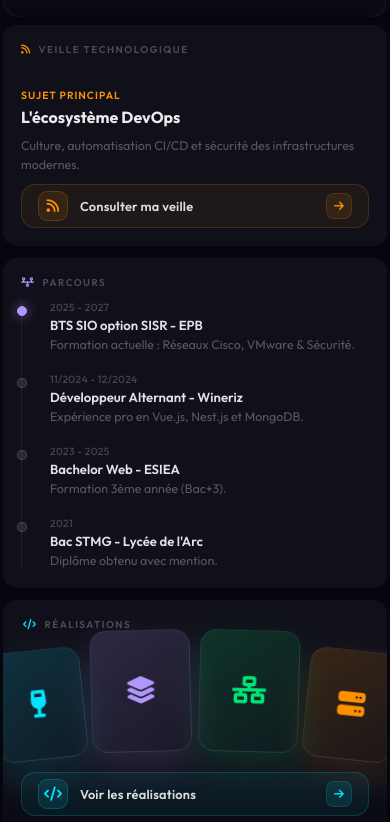
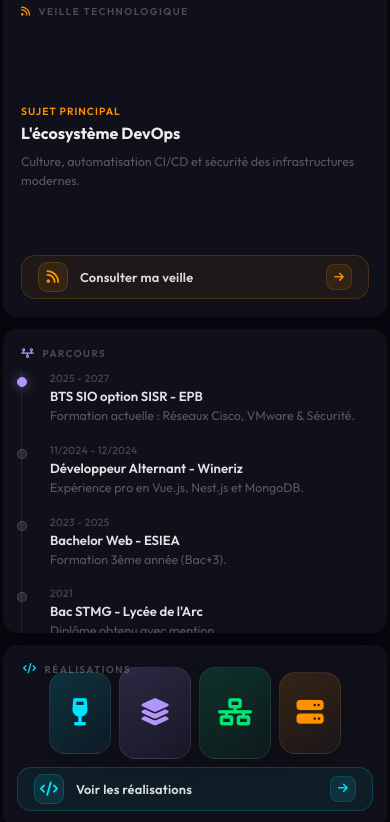
Before and after one commit to Yumhira/Portfolio, a plain HTML site: page index.html in a window 390 px wide. Shown: the part 1334-2156 px from the top of the page. Drawn offline with nearby package versions, Linux system fonts and the light colour scheme; a web font is replaced by a local one.

Commit message:
some fix

```diff
--- a/index.css
+++ b/index.css
@@ -1118,32 +1118,32 @@ body::before {
 
 @media (max-width: 1366px), (max-height: 900px) {
     html, body {
-        height: auto;
+        height: 100vh;
         min-height: 100vh;
-        overflow-y: auto;
+        overflow-y: hidden;
         overflow-x: hidden;
         display: block;
     }
 
     body {
-        padding: 16px 0;
+        padding: 10px 0;
         align-items: flex-start;
     }
 
     #bento-grid-container {
         width: min(100vw - 20px, 1800px);
-        height: auto;
-        min-height: calc(100vh - 32px);
+        height: calc(100vh - 20px);
+        min-height: 0;
         align-items: stretch;
         margin: 0 auto;
     }
 
     .column-left {
-        grid-template-rows: auto auto auto;
+        grid-template-rows: minmax(0, 1.08fr) minmax(0, 0.95fr) minmax(0, 0.9fr);
     }
 
     .column-right-grid {
-        grid-template-rows: auto auto;
+        grid-template-rows: minmax(0, 1fr) minmax(0, 0.92fr);
     }
 
     #tile-veille,
@@ -1187,19 +1187,27 @@ body::before {
         border-radius: 16px;
     }
 
+    #tile-certifs-small,
+    #tile-realisations {
+        align-items: stretch;
+        justify-content: space-between;
+    }
+
     .certif-previews,
     .real-previews {
-        inset: auto 0 48px 0;
-        padding: 0 12px;
+        position: relative;
+        inset: auto;
+        flex: 1;
+        padding: 12px 0 8px;
         gap: 10px;
     }
 
     #tile-certifs-small::after {
-        height: 38%;
+        height: 18%;
     }
 
     #tile-realisations::after {
-        height: 34%;
+        height: 18%;
     }
 
     #grid-skills .skill-bloc,
@@ -1318,12 +1326,22 @@ body::before {
 }
 
 @media (max-width: 768px) {
+    html, body {
+        height: auto;
+        min-height: 100vh;
+        overflow-y: auto;
+        overflow-x: hidden;
+        display: block;
+    }
+
     body {
         padding: 12px 0;
     }
 
     #bento-grid-container {
         width: calc(100vw - 12px);
+        height: auto;
+        min-height: calc(100vh - 24px);
         gap: 10px;
     }
 
@@ -1353,6 +1371,49 @@ body::before {
         flex-wrap: wrap;
     }
 
+    #tile-certifs-small,
+    #tile-realisations {
+        align-items: stretch;
+        justify-content: space-between;
+        padding: 16px;
+    }
+
+    .certif-previews,
+    .real-previews {
+        position: relative;
+        inset: auto;
+        flex: 1;
+        padding: 8px 0 10px;
+        gap: 8px;
+    }
+
+    #tile-certifs-small::after,
+    #tile-realisations::after {
+        display: none;
+    }
+
+    .certif-preview-card,
+    .real-preview-card {
+        transform: none;
+        box-shadow: 0 10px 22px rgba(0,0,0,0.18);
+    }
+
+    .card-1,
+    .card-4,
+    .rcard-1,
+    .rcard-4 {
+        width: 70px;
+        height: 90px;
+    }
+
+    .card-2,
+    .card-3,
+    .rcard-2,
+    .rcard-3 {
+        width: 80px;
+        height: 100px;
+    }
+
     .real-modal,
     .veille-modal,
     .certif-modal,
@@ -1365,18 +1426,33 @@ body::before {
 }
 
 @media (max-width: 600px), (max-height: 700px) {
+    html, body {
+        height: auto;
+        min-height: 100vh;
+        overflow-y: auto;
+        overflow-x: hidden;
+        display: block;
+    }
+
     body {
         padding: 8px 0;
     }
 
     #bento-grid-container {
         width: calc(100vw - 8px);
+        height: auto;
+        min-height: calc(100vh - 16px);
         gap: 8px;
     }
 
     .bento-tile {
         padding: 14px;
         border-radius: 14px;
+    }
+
+    #tile-certifs-small,
+    #tile-realisations {
+        padding: 14px;
     }
 
     .tile-title,
@@ -1412,6 +1488,28 @@ body::before {
         padding: 0 16px;
     }
 
+    .certif-previews,
+    .real-previews {
+        padding: 8px 0 8px;
+        gap: 6px;
+    }
+
+    .card-1,
+    .card-4,
+    .rcard-1,
+    .rcard-4 {
+        width: 62px;
+        height: 82px;
+    }
+
+    .card-2,
+    .card-3,
+    .rcard-2,
+    .rcard-3 {
+        width: 72px;
+        height: 92px;
+    }
+
     .real-modal,
     .veille-modal,
     .certif-modal,
```
